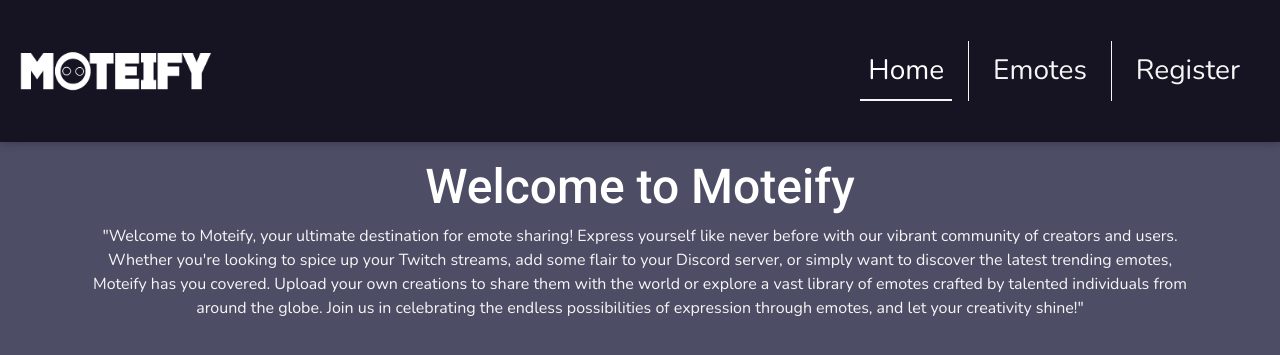
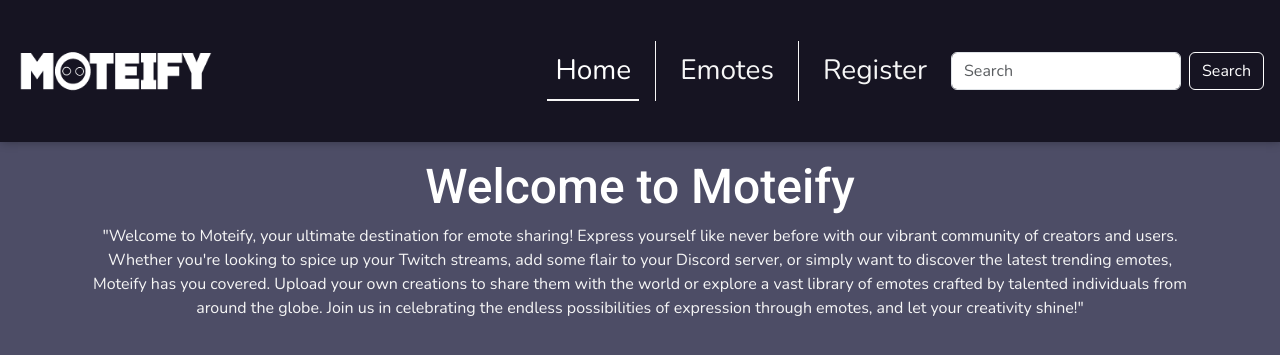
Before and after one commit to CianThornhill/Moteify, a Django app: page / in a window 1280 px wide. Shown: the top 355 px of the page. Run offline with Django 4.2, Linux system fonts and the light colour scheme; some libraries are stand-ins or nearby versions.

Commit message:
add Searchbar for possible future implementation to navbar

```diff
--- a/moteify/settings.py
+++ b/moteify/settings.py
@@ -32,7 +32,7 @@ SECRET_KEY = os.environ.get('SECRET_KEY')
 # SECURITY WARNING: don't run with debug turned on in production!
 DEBUG = True
 
-ALLOWED_HOSTS = ['8000-cianthornhill-moteify-9xqp3rbpowy.ws-eu108.gitpod.io', '.herokuapp.com']
+ALLOWED_HOSTS = ['8000-cianthornhill-moteify-9xqp3rbpowy.ws-eu110.gitpod.io', '.herokuapp.com']
 
 
 # Application definition
--- a/static/css/base.css
+++ b/static/css/base.css
@@ -96,3 +96,14 @@ a.nav-link {
     max-width: 200px;
     height: auto;
 }
+
+.search-btn {
+    color: white;
+    border-color: white;
+}
+
+.search-btn:hover {
+    color: var(--mint_03);
+    background-color: transparent;
+    border-color: var(--mint_03);
+}
--- a/templates/includes/header.html
+++ b/templates/includes/header.html
@@ -10,6 +10,7 @@
 
         <!-- Navigational Items-->
         <div class="collapse navbar-collapse nav-reg" id="navbarNav">
+
         <ul class="navbar-nav">
             <li class="nav-item">
             <a class="nav-link active" href="{% url 'home:home' %}">Home</a>
@@ -21,6 +22,13 @@
             <a class="nav-link" href="#">Register</a>
             </li>
         </ul>
+
+        <!-- Search Bar-->
+        <form class="d-flex" role="search">
+          <input class="form-control me-2" type="search" placeholder="Search" aria-label="Search">
+          <button class="btn btn-outline search-btn" type="submit">Search</button>
+        </form>
+
         </div>
   </nav>
 </header>
```
